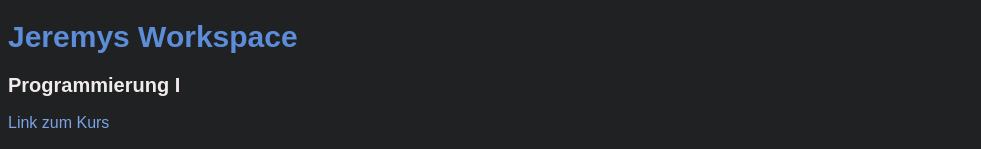
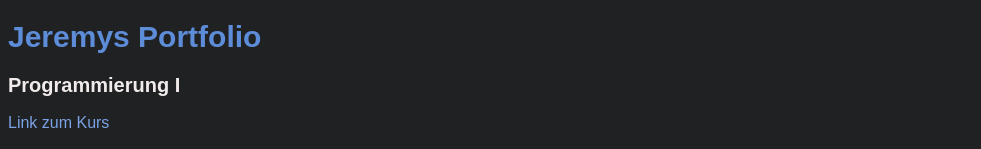
Before and after one commit to Lmntrixpy/Uni-Website, a plain HTML site: page index.html in a window 1280 px wide. Shown: the top 149 px of the page, without its empty margins (0-981 px from the left). Drawn offline with Linux system fonts and the light colour scheme.

Commit message:
change title to Jeremys Portfolio

```diff
--- a/index.html
+++ b/index.html
@@ -3,12 +3,12 @@
 <head>
     <meta charset="UTF-8">
     <meta name="viewport" content="width=device-width, initial-scale=1.0">
-    <title>Jeremys Workspace</title>
+    <title>Jeremys Portfolio</title>
 
     <link rel="stylesheet" href="style.css">
 </head>
 <body>
-    <h1>Jeremys Workspace</h1>
+    <h1>Jeremys Portfolio</h1>
     <h2>Programmierung I</h2>
     <a href="https://www2.htw-dresden.de/~bruns/prog1.html" target="_blank" rel="noopener noreferrer">Link zum Kurs</a>
 
```
